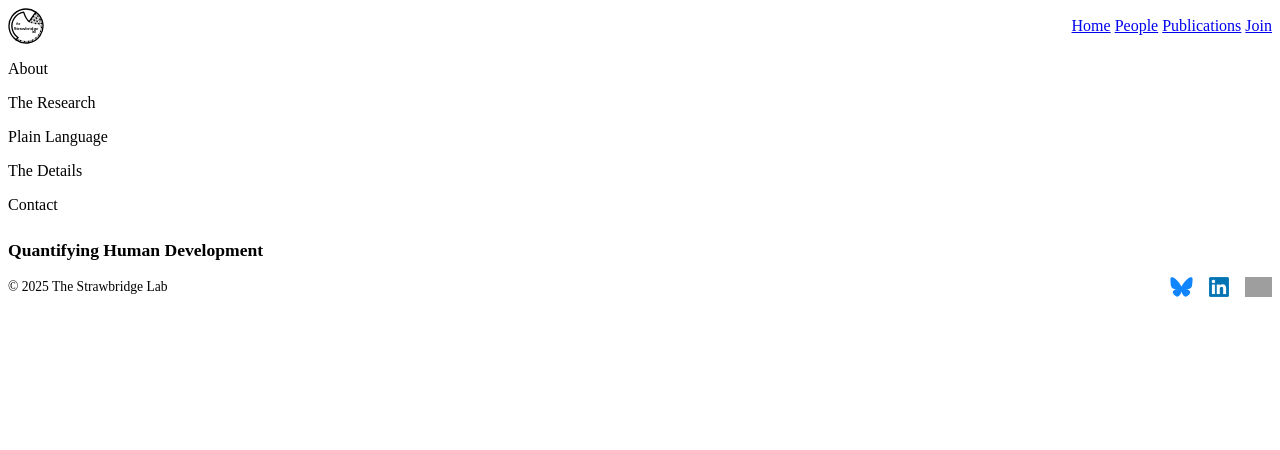
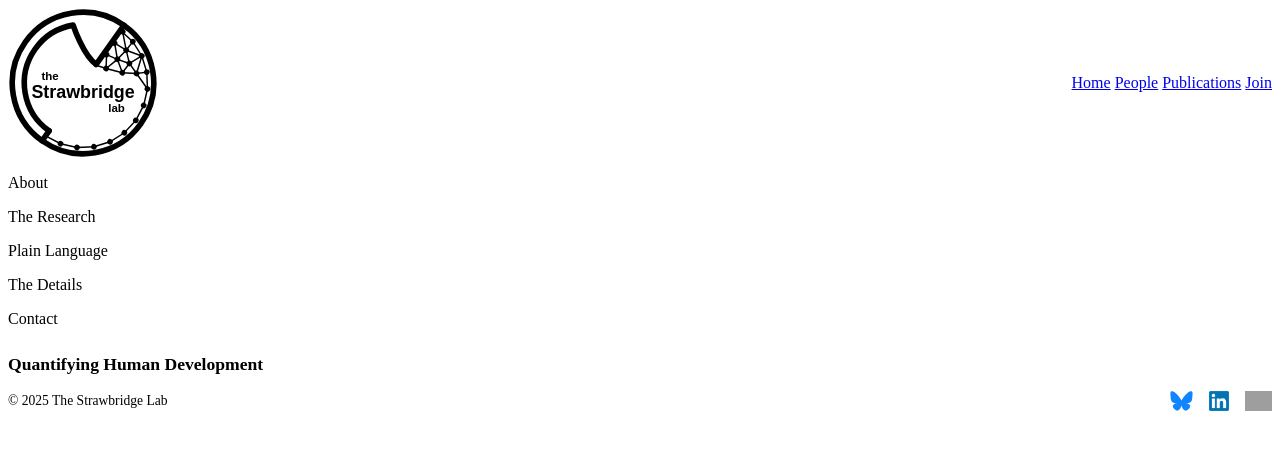
Before and after one commit to stanleystrawbridge/stanleystrawbridge.github.io, a Jekyll site: the page built from index.md, in a window 1280 px wide. Shown: the top 450 px of the page. Built offline with Jekyll 4.4.1, drawn with Linux system fonts in a browser that asks for light colours; grey boxes are pictures that could not be loaded.

Commit message:
Update style.css

```diff
--- a/assets/css/style.css
+++ b/assets/css/style.css
@@ -50,7 +50,7 @@
 }
 
 .site-logo img.logo-img {
-  height: 36px;
+  height: 150px;
   width: auto;
   vertical-align: middle;
 }
```
